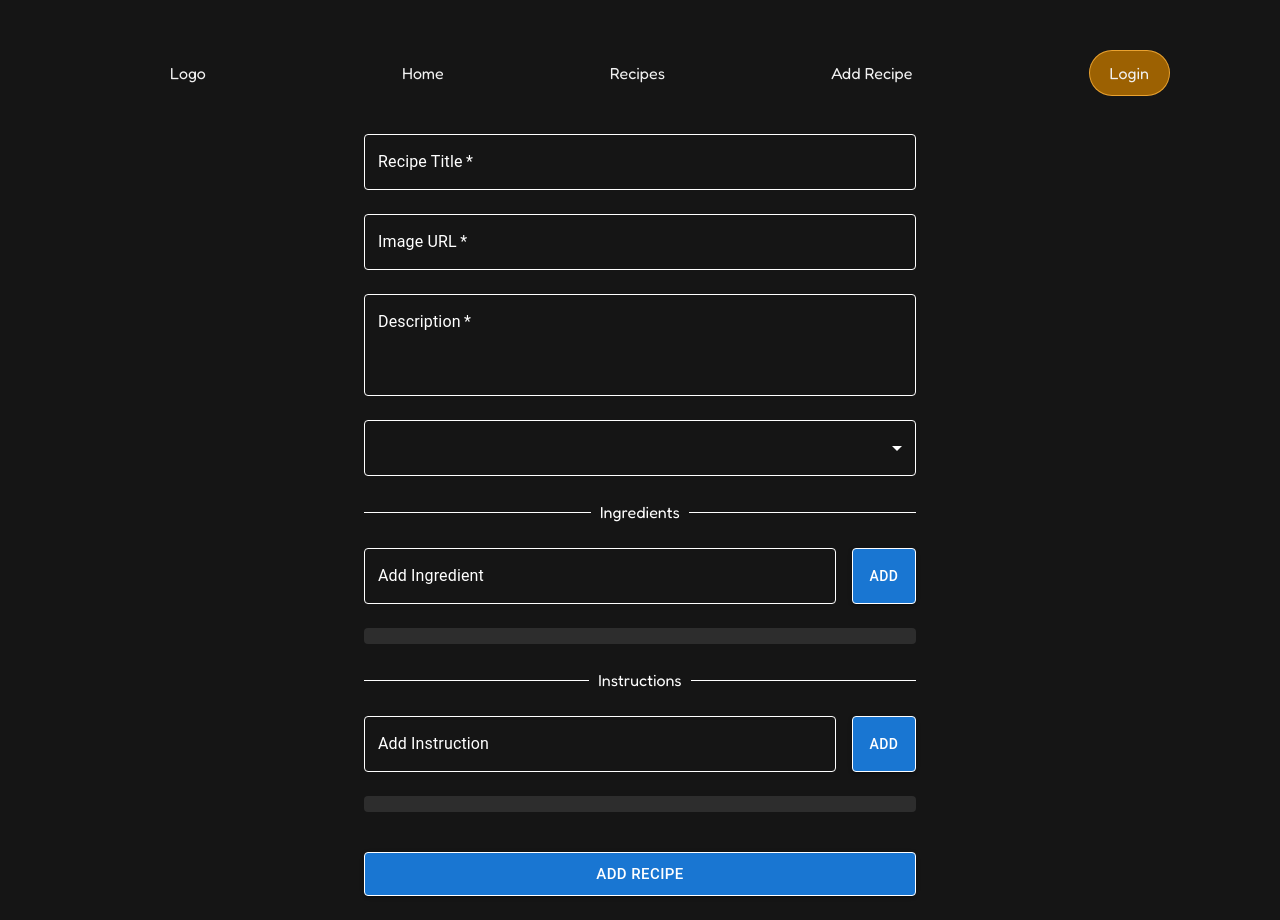
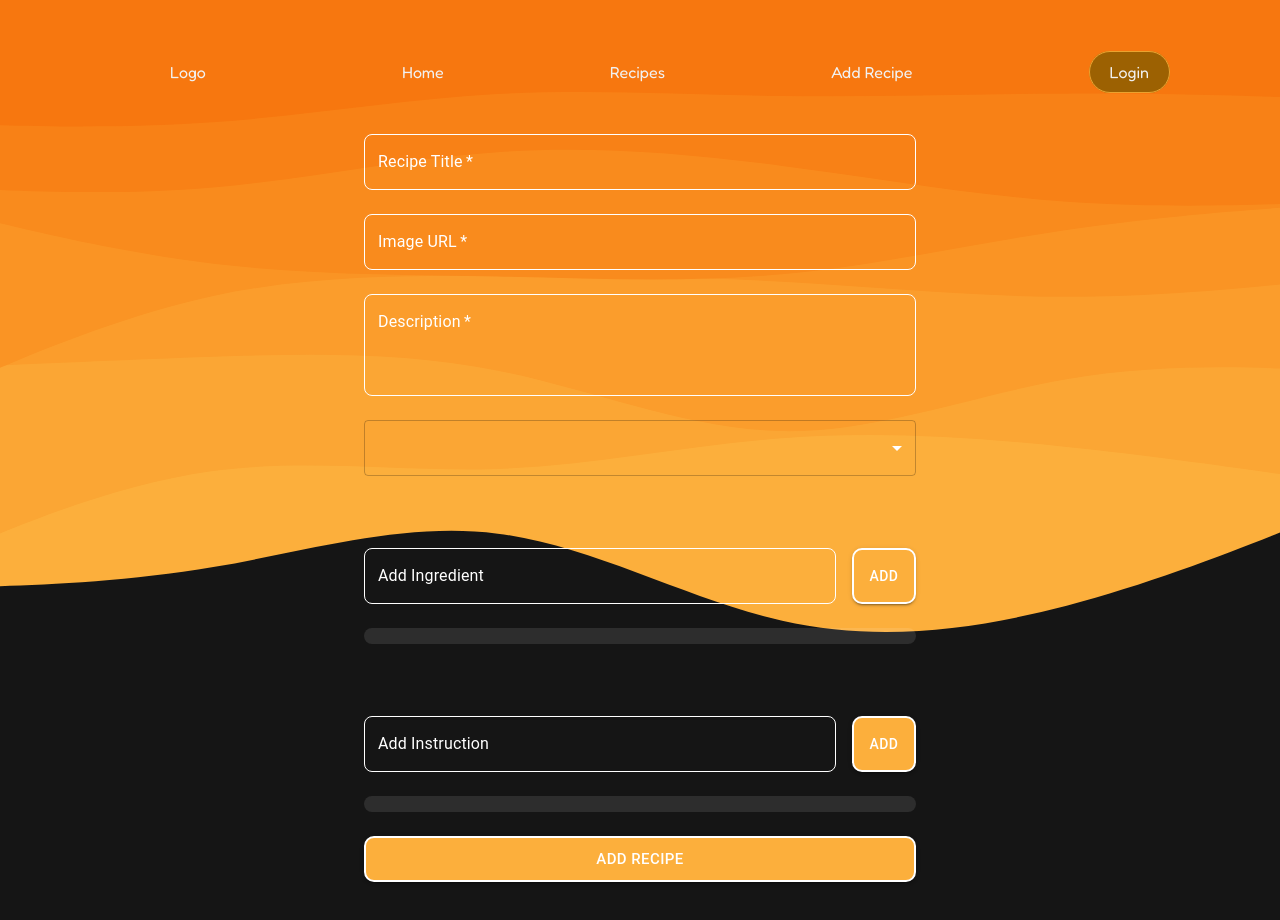
Before and after one commit to Hadi87s/Personal-Book-Recipe, a React (Vite) app: page /add-recipe in a window 1280 px wide. Built offline with nearby package versions, Linux system fonts and the light colour scheme.

Commit message:
feat: adding the footer and making the site's width full.

```diff
--- a/package.json
+++ b/package.json
@@ -17,6 +17,7 @@
     "@mui/material": "^6.4.3",
     "@tailwindcss/vite": "^4.0.3",
     "framer-motion": "^12.3.0",
+    "lucide-react": "^0.474.0",
     "nanoid": "^5.0.9",
     "postcss-cli": "^11.0.0",
     "react": "^18.3.1",
--- a/src/App.css
+++ b/src/App.css
@@ -1,6 +1,5 @@
 @import url('https://fonts.googleapis.com/css2?family=Fredoka:wght@300..700&family=Poppins:ital,wght@0,100;0,200;0,300;0,400;0,500;0,600;0,700;0,800;0,900;1,100;1,200;1,300;1,400;1,500;1,600;1,700;1,800;1,900&display=swap');
 #root {
-  max-width: 1280px;
   margin: 0 auto;
 }
 
--- a/src/components/Navbar/navbar.css
+++ b/src/components/Navbar/navbar.css
@@ -35,16 +35,13 @@ nav.scroll {
     column-gap: 20px;
     list-style: none;
     justify-content: space-evenly;
-    /* background-color: #f1f1f1; */
-    /* clip-path: polygon(2% 0, 100% 0, 98% 100%, 0% 100%); */
     width: 900px;
     padding: 10px 30px;
     z-index: 10;
 }
 
-nav .login {
+nav .login a{
     padding: 10px 20px;
-    /* clip-path: polygon(19% 0, 100% 0, 100% 100%, 0% 100%); */
     border-top-right-radius: 10px;
     border-bottom-right-radius: 10px;
     border-radius: 30px;
@@ -54,7 +51,6 @@ nav .login {
 
 nav .logo {
     padding: 10px 20px;
-    /* clip-path: polygon(0 0, 100% 0, 81% 100%, 0% 100%); */
     border-top-left-radius: 10px;
     border-bottom-left-radius: 10px;
 }
@@ -62,12 +58,13 @@ nav .logo {
 nav a, nav div {
     text-decoration: none;
     color: #f1f1f1;
-    transition: color 120ms ease-in;
-z-index: 11;
+    transition: color 120ms ease-in,text-shadow 120ms ease-in-out;
+    z-index: 11;
 }
 
 nav a:hover {
-    color: orange;
+    color: white;
+    text-shadow: 0 0 15px white;
 }
 nav .login a:hover {
     color: #f1f1f1;
--- a/src/components/RecipeForm/RecipeForm.tsx
+++ b/src/components/RecipeForm/RecipeForm.tsx
@@ -2,6 +2,7 @@ import { useContext, useRef, useState } from "react";
 import { RecipesContext } from "../../providers/recipesProvider";
 import { ECategory, IRecipe } from "../../@Types";
 import { nanoid } from "nanoid";
+import "../../screens/screens.css";
 import {
   Box,
   Button,
@@ -13,18 +14,6 @@ import {
   Typography,
   Divider,
 } from "@mui/material";
-
-const whiteStyle = {
-  color: "white",
-  borderColor: "white",
-  "& .MuiOutlinedInput-root": {
-    "& fieldset": { borderColor: "white" },
-    "&:hover fieldset": { borderColor: "white" },
-    "&.Mui-focused fieldset": { borderColor: "white" },
-  },
-  "& .MuiInputLabel-root": { color: "white" },
-  "& .MuiInputBase-input": { color: "white" },
-};
 
 const RecipeForm = () => {
   const [ingredients, setIngredients] = useState<string[]>([]);
@@ -73,8 +62,28 @@ const RecipeForm = () => {
     setInstructions([]);
   };
 
+  const whiteStyle = {
+    color: "white",
+    "& .MuiOutlinedInput-root": {
+      "& fieldset": {
+        borderColor: "white",
+        borderRadius: "8px", // Adjust border radius here
+      },
+      "&:hover fieldset": {
+        borderColor: "white",
+      },
+      "&.Mui-focused fieldset": {
+        borderColor: "white",
+      },
+    },
+    "& .MuiInputBase-input": {
+      color: "white",
+    },
+  };
+
   return (
     <Box sx={{ maxWidth: 600, mx: "auto", p: 3 }}>
+      <div className="rForm"></div>
       <Box
         component="form"
         onSubmit={handleRecipeSubmit}
@@ -119,26 +128,15 @@ const RecipeForm = () => {
           fullWidth
           required
           sx={{
-            color: "white",
-            borderColor: "white",
-            ".MuiOutlinedInput-notchedOutline": {
-              borderColor: "white",
-            },
-            "&:hover .MuiOutlinedInput-notchedOutline": {
-              borderColor: "white",
-            },
-            "&.Mui-focused .MuiOutlinedInput-notchedOutline": {
-              borderColor: "white",
-            },
-            // Customizing the arrow icon color
+            ...whiteStyle,
             "& .MuiSelect-icon": {
-              color: "white", // Change the arrow color to white
+              color: "white",
             },
           }}
           MenuProps={{
             PaperProps: {
               sx: {
-                bgcolor: "#121212",
+                bgcolor: "#FCAF3Cf1",
                 "& .MuiMenuItem-root": {
                   color: "white",
                   "&:hover": { bgcolor: "rgba(255,255,255,0.1)" },
@@ -177,7 +175,16 @@ const RecipeForm = () => {
             variant="contained"
             onClick={handleAddingIngredient}
             type="button"
-            sx={{ color: "white", border: "1px solid white" }}
+            sx={{
+              bgcolor: "#FCAF3C",
+              color: "white",
+              border: "2px solid white",
+              borderRadius: "10px",
+              "&:hover": {
+                bgcolor: "rgba(252, 175, 60, 0.6)",
+                borderColor: "#FCAF3C",
+              },
+            }}
           >
             Add
           </Button>
@@ -187,7 +194,7 @@ const RecipeForm = () => {
           dense
           sx={{
             bgcolor: "rgba(255,255,255,0.1)",
-            borderRadius: 1,
+            borderRadius: "8px", // Adjust border radius here
             color: "white",
           }}
         >
@@ -225,7 +232,16 @@ const RecipeForm = () => {
             variant="contained"
             onClick={handleAddingInstruction}
             type="button"
-            sx={{ color: "white", border: "1px solid white" }}
+            sx={{
+              bgcolor: "#FCAF3C",
+              color: "white",
+              border: "2px solid white",
+              borderRadius: "10px",
+              "&:hover": {
+                bgcolor: "rgba(252, 175, 60, 0.6)",
+                borderColor: "#FCAF3C",
+              },
+            }}
           >
             Add
           </Button>
@@ -235,7 +251,7 @@ const RecipeForm = () => {
           dense
           sx={{
             bgcolor: "rgba(255,255,255,0.1)",
-            borderRadius: 1,
+            borderRadius: "8px", // Adjust border radius here
             color: "white",
           }}
         >
@@ -253,10 +269,14 @@ const RecipeForm = () => {
           variant="contained"
           size="large"
           sx={{
-            mt: 2,
+            bgcolor: "#FCAF3C",
             color: "white",
-            border: "1px solid white",
-            "&:hover": { bgcolor: "rgba(255,255,255,0.1)" },
+            border: "2px solid white",
+            borderRadius: "10px",
+            "&:hover": {
+              bgcolor: "rgba(252, 175, 60, 0.6)",
+              borderColor: "#FCAF3C",
+            },
           }}
         >
           Add Recipe
--- a/src/components/advanced-parallax/AdvancedParallaxSection.tsx
+++ b/src/components/advanced-parallax/AdvancedParallaxSection.tsx
@@ -16,7 +16,7 @@ const AdvancedParallaxSection: React.FC = () => {
         >
           <div className="absolute inset-0 flex justify-center items-center">
             <h1 className="text-white text-6xl font-bold">
-              Welcome to Food World
+              Welcome to Food World!
             </h1>
           </div>
         </Parallax>
--- /dev/null
+++ b/src/components/footer/Footer.tsx
@@ -0,0 +1,71 @@
+import { Facebook, Instagram, Twitter } from "lucide-react";
+import { Link } from "react-router-dom";
+
+export default function Footer() {
+  return (
+    <footer className="relative overflow-hidden bg-gradient-to-br from-[#FCAF3C] to-[#F7770F] text-white">
+      <div className="absolute inset-0 overflow-hidden">
+        <div className="absolute -left-1/4 -top-1/4 h-1/2 w-1/2 rounded-full bg-[#F7770F] opacity-50 blur-3xl"></div>
+        <div className="absolute -bottom-1/4 -right-1/4 h-1/2 w-1/2 rounded-full bg-[#FCAF3C] opacity-50 blur-3xl"></div>
+      </div>
+      <div className="relative mx-auto max-w-7xl px-4 py-12 sm:px-6 lg:px-8">
+        <div className="grid grid-cols-1 gap-8 md:grid-cols-3">
+          <div>
+            <h2 className="text-2xl font-bold">Tasty Recipes</h2>
+            <p className="mt-4">
+              Discover delicious recipes from around the world.
+            </p>
+          </div>
+          <div>
+            <h3 className="text-lg font-semibold">Quick Links</h3>
+            <ul className="mt-4 space-y-2">
+              <li>
+                <Link to="/recipes" className="hover:underline">
+                  All Recipes
+                </Link>
+              </li>
+              <li>
+                <Link to="/categories" className="hover:underline">
+                  Categories
+                </Link>
+              </li>
+              <li>
+                <Link to="/about" className="hover:underline">
+                  About Us
+                </Link>
+              </li>
+              <li>
+                <Link to="/contact" className="hover:underline">
+                  Contact
+                </Link>
+              </li>
+            </ul>
+          </div>
+          <div>
+            <h3 className="text-lg font-semibold">Connect With Us</h3>
+            <div className="mt-4 flex space-x-4">
+              <Link to="#" className="hover:text-[#FCAF3C] transition-colors">
+                <Facebook size={24} />
+                <span className="sr-only">Facebook</span>
+              </Link>
+              <Link to="#" className="hover:text-[#FCAF3C] transition-colors">
+                <Instagram size={24} />
+                <span className="sr-only">Instagram</span>
+              </Link>
+              <Link to="#" className="hover:text-[#FCAF3C] transition-colors">
+                <Twitter size={24} />
+                <span className="sr-only">Twitter</span>
+              </Link>
+            </div>
+          </div>
+        </div>
+        <div className="mt-8 border-t border-white/20 pt-8 text-center">
+          <p>
+            &copy; {new Date().getFullYear()} Tasty Recipes. All rights
+            reserved.
+          </p>
+        </div>
+      </div>
+    </footer>
+  );
+}
--- a/src/components/parallax-section/ParallaxSection.tsx
+++ b/src/components/parallax-section/ParallaxSection.tsx
@@ -1,8 +1,9 @@
 import React from "react";
-
+import "../../screens/screens.css";
 const ParallaxSection: React.FC = () => {
   return (
     <div>
+      <div className="blob"></div>
       {/* Parallax Section 1 */}
       <div className="relative">
         <div
@@ -14,7 +15,7 @@ const ParallaxSection: React.FC = () => {
         ></div>
         <div className="absolute inset-0 flex flex-col justify-center items-center text-center px-4">
           <h1 className="text-4xl md:text-6xl text-white font-extrabold">
-            Welcome to the World of Cooking
+            Welcome to the World of Cooking!
           </h1>
         </div>
       </div>
@@ -44,7 +45,6 @@ const ParallaxSection: React.FC = () => {
           </h1>
         </div>
       </div>
-
     </div>
   );
 };
--- a/src/components/recipe/recipe.css
+++ b/src/components/recipe/recipe.css
@@ -2,7 +2,7 @@
     display: flex;
     flex-direction: column;
     background-color: #f1f1f1;
-    border-radius: 10px;
+    border-radius: 12px;
     color: #111;
     border: 3px solid #ccc;
     position: relative;
--- a/src/screens/add-recipe/addRecipe.tsx
+++ b/src/screens/add-recipe/addRecipe.tsx
@@ -4,8 +4,8 @@ import RecipeForm from "../../components/RecipeForm/RecipeForm";
 const AddRecipe = () => {
   return (
     <motion.div
-      initial={{ opacity: 0, x: -50 }}
-      animate={{ opacity: 1, x: 0 }}
+      initial={{ opacity: 0 }}
+      animate={{ opacity: 1 }}
       transition={{ duration: 0.4 }}
     >
       <RecipeForm />
--- a/src/screens/home/home.tsx
+++ b/src/screens/home/home.tsx
@@ -4,6 +4,7 @@ import { motion } from "framer-motion";
 import Example from "../../components/HorizontalScroll/HorizontalScroll";
 import ParallaxSection from "../../components/parallax-section/ParallaxSection";
 import AdvancedParallaxSection from "../../components/advanced-parallax/AdvancedParallaxSection";
+import Footer from "../../components/footer/Footer";
 const Home = () => {
   useEffect(() => {
     document.title = "Recipe World"; // Set the document title for the page
@@ -26,7 +27,7 @@ const Home = () => {
         </div>
         <motion.div
           initial={{ opacity: 0, x: 1000, y: -1000 }}
-          animate={{ opacity: 1, x: 400, y: -300 }}
+          animate={{ opacity: 1, x: 600, y: -350 }}
           transition={{ duration: 0.8 }}
         >
           <div className="wigglingSVG"></div>
@@ -35,6 +36,7 @@ const Home = () => {
       <Example />
       <ParallaxSection />
       <AdvancedParallaxSection />
+      <Footer />
     </motion.div>
   );
 };
--- a/src/screens/screens.css
+++ b/src/screens/screens.css
@@ -31,6 +31,8 @@ body {
     position: relative;
     flex-wrap:wrap;
     padding: 10px 5px;
+    margin-left: 100px;
+    margin-right: 100px;
 }
 
 
@@ -41,7 +43,7 @@ body {
     width: 70%;
 }
 .container .text p {
-    font-size: clamp(1.2rem,3vw,1.2rem);
+    font-size: clamp(1.2rem,3vw,2rem);
     color: #dddddd;
 }
 
@@ -84,3 +86,16 @@ body {
     height: 100vh;
     transition: 300ms ease-in-out;
 }
+
+.rForm{
+    background-image: url("../../public/rForm.svg");
+    background-position: center;
+    background-size: cover;
+    background-repeat: no-repeat;
+    position: absolute;
+    width: 100vw;
+    height: 100vh;
+    top: 0;
+    left:0
+
+}
```
Also changed, not shown: public/rForm.svg (added), 1 other file (tests, documents, lock files or other folders).
